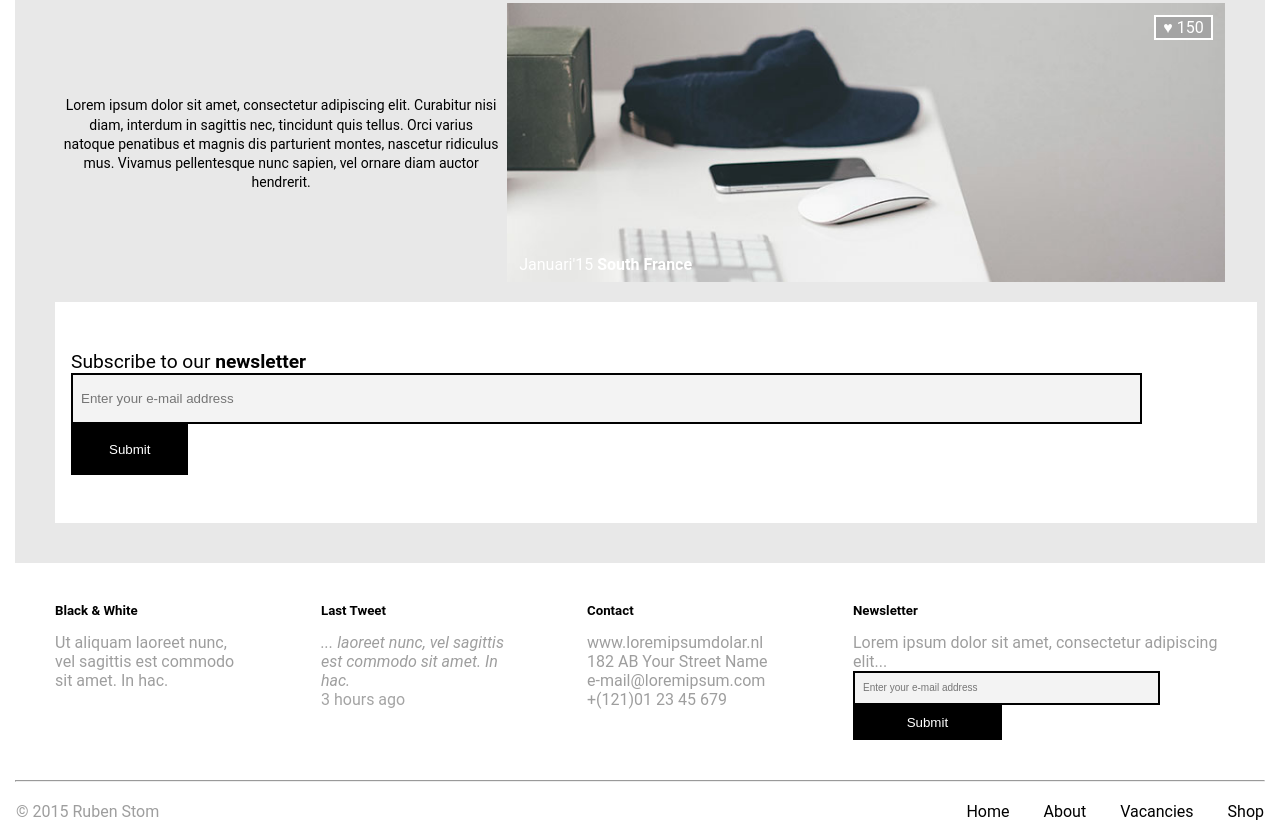
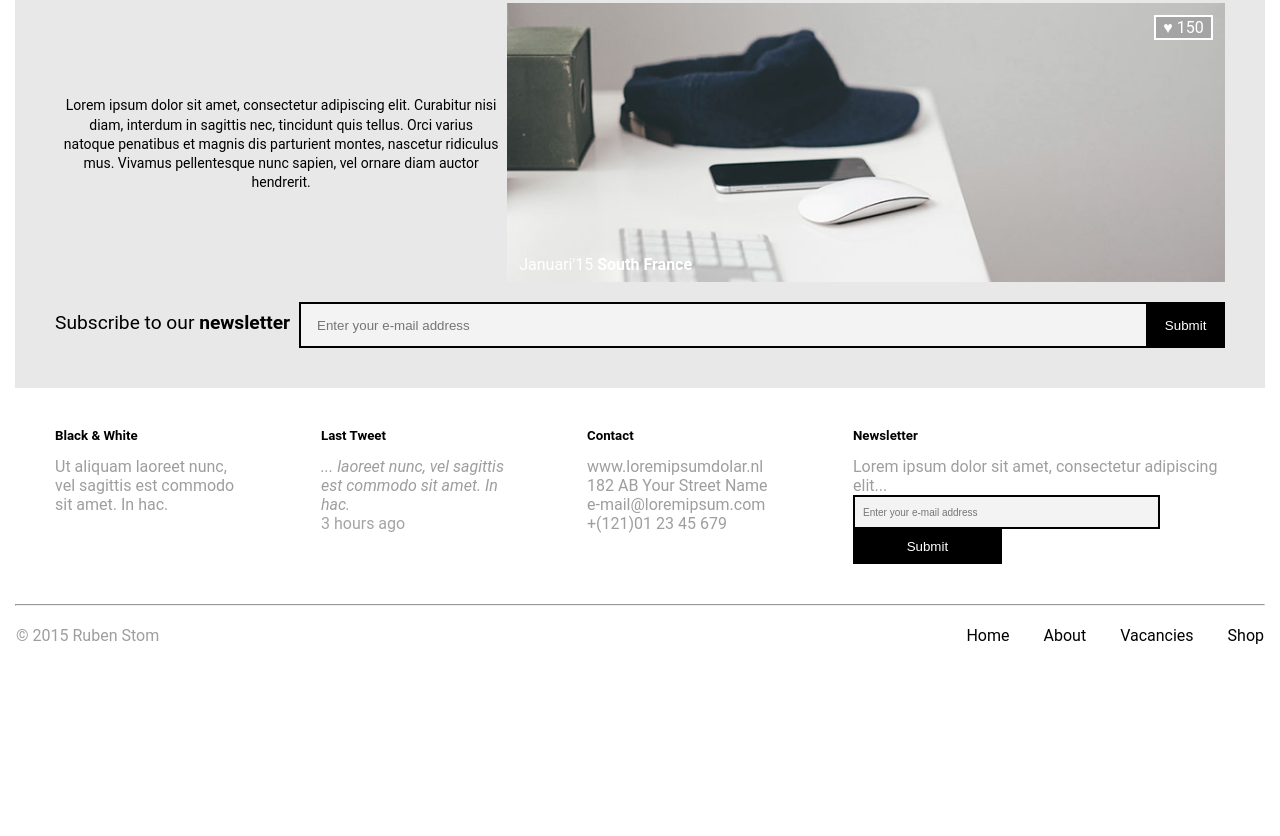
Before and after one commit to ahodyna/epam-frontend-programm-stage-2, a plain HTML site: page FL16_HW4/homework/index.html in a window 1280 px wide. Shown: the part 1958-2794 px from the top of the page. After the commit the page ends 2618 px from the top, so only its background shows below. Drawn offline with Linux system fonts and the light colour scheme.

Commit message:
homework 4: fixed input form (main section)

```diff
--- a/FL16_HW4/homework/css/style.css
+++ b/FL16_HW4/homework/css/style.css
@@ -114,9 +114,9 @@ h1 {
     max-width: 100%;
 }
 
-.image-section img{
-max-width: 100%;
-box-shadow: 0px 5px 73px 85px rgba(7, 7, 7, 0.3) inset;
+.image-section img {
+    max-width: 100%;
+    box-shadow: 0px 5px 73px 85px rgba(7, 7, 7, 0.3) inset;
 }
 
 .title-main-content-block {
@@ -135,9 +135,7 @@ box-shadow: 0px 5px 73px 85px rgba(7, 7, 7, 0.3) inset;
 
 .image-section {
     position: relative;
-
 }
-
 
 .like-section {
     position: absolute;
@@ -169,31 +167,37 @@ box-shadow: 0px 5px 73px 85px rgba(7, 7, 7, 0.3) inset;
     width: 40%;
 }
 
-.subscribe-form {
-    background-color: #FFF;
-    padding: 3rem 1rem 3rem 1rem;
-    width: 100%;
+.label-subscribe-form {
+    font-size: 1.2rem;
+    padding-right: 9px;
+    padding-top: 9px;
 }
 
+.flexbox-input {
+    display: flex;
+}
 
-.input-subscribe-form {
-    max-width: 100%;
-    width: 70%;
-    padding: 1rem 15rem 1rem 0.5rem;
+.input-div {
+    flex: 1;
+}
+
+.button-div {
+    flex: 0;
+    margin: 0 0 0 1rem;
+}
+
+.flexbox-input div .input-subscribe-form {
+    padding: 1em 1.2em;
+    width: 100%;
     border: 2px solid #000;
     background-color: #F3F3F3;
     color: #000;
 }
 
-
-.label-subscribe-form {
-
-    font-size: 1.2rem;
-}
-
-.button-submit {
+.flexbox-input div .button-submit {
+    padding: 1.15em 1.4em;
+    white-space: nowrap;
     border: none;
-    padding: 18px 38px;
     background-color: #000;
     color: #FFF;
     text-align: center;
--- a/FL16_HW4/homework/index.html
+++ b/FL16_HW4/homework/index.html
@@ -126,7 +126,7 @@
           </div>
         </div>
 
-
+<!--
         <div class="subscribe-form">
           <form>
               <label for="email" class="label-subscribe-form">Subscribe to our <b>newsletter</b></label>
@@ -134,7 +134,17 @@
               <button class="button-submit">Submit</button>
 
           </form>
-        </div>
+        </div> -->
+
+        <section class="flexbox-input">
+          <label for="email" class="label-subscribe-form">Subscribe to our <b>newsletter</b></label>
+          <div class="input-div">
+              <input type="text" placeholder="Enter your e-mail address" class="input-subscribe-form" />
+          </div>
+          <div class="button-div">
+            <button class="button-submit">Submit</button>
+          </div>
+  </section>
       </div>
 
 
```
